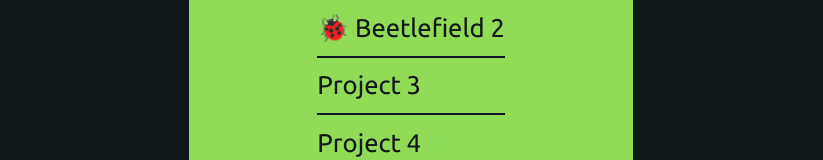
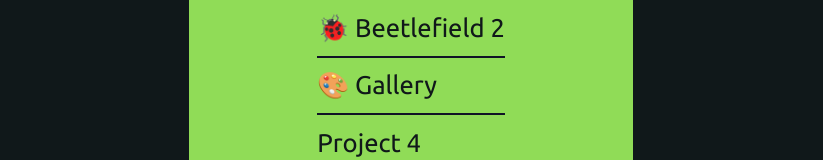
Before and after one commit to Havkost/havkost, a plain HTML site: page index.html in a window 1280 px wide. Shown: the part 402-562 px from the top of the page, without its empty margins (229-1052 px from the left). Drawn offline with Linux system fonts and the light colour scheme.

Commit message:
Add link to gallery page

```diff
--- a/index.html
+++ b/index.html
@@ -18,7 +18,7 @@
             <ul>
                 <li><a href="nimboy/index.html">NIMBOY project</a></li>
                 <li><a href="beetleField/index.html">🐞 Beetlefield 2</a></li>
-                <li><a href="#">Project 3</a></li>
+                <li><a href="gallery/index.html">🎨 Gallery</a></li>
                 <li><a href="#">Project 4</a></li>
             </ul>
         </nav>
```
